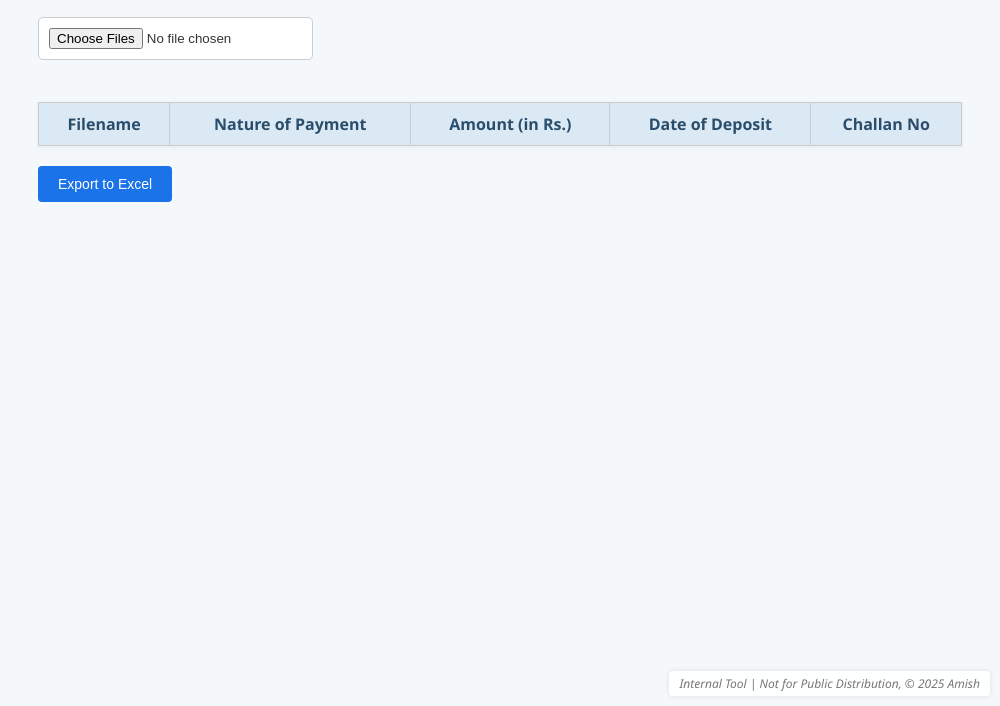
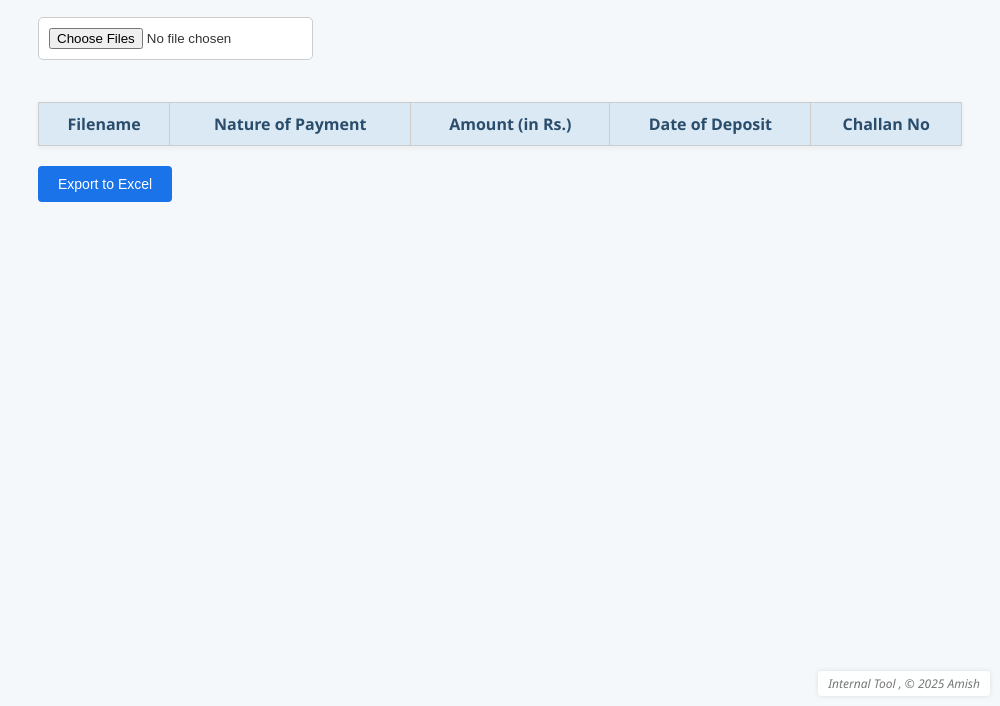
Before and after one commit to Sharmila2791/stat-analyser, an Electron app: page index.html in a window 1000 px wide. Shown: the part 94-800 px from the top of the page. Drawn offline with Linux system fonts and the light colour scheme.

Commit message:
Update index.html

```diff
--- a/index.html
+++ b/index.html
@@ -113,7 +113,7 @@
 
   <button onclick="exportToExcel()">Export to Excel</button>
 
-  <div class="watermark">Internal Tool | Not for Public Distribution, © 2025 Amish</div>
+  <div class="watermark">Internal Tool , © 2025 Amish</div>
 
   <script>
     let allRows = [["Filename", "Nature of Payment", "Amount (in Rs.)", "Date of Deposit", "Challan No"]];
```
